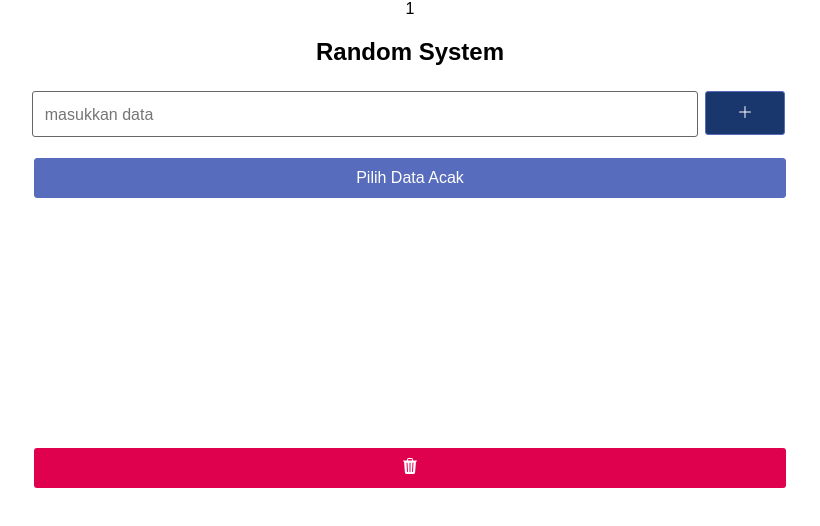
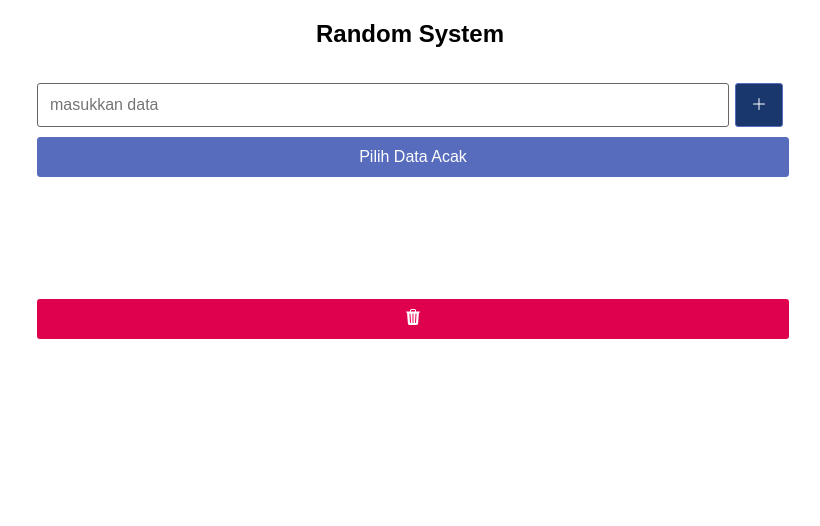
Before and after one commit to okyFaishal/okyfaishal.github.io, a plain HTML site: page random.html in a window 1280 px wide. Shown: the whole page, without its empty margins (230-1050 px from the left). Drawn offline with Linux system fonts and the light colour scheme.

Commit message:
fix random

```diff
--- a/random.html
+++ b/random.html
@@ -6,37 +6,51 @@
   <link rel="stylesheet" href="style.css">
   <style>
     input {
-      width: 40rem;
+      width: 100%;
+      /* margin: 0px; */
+      /* padding: 12px 0px; */
+      margin: 5px 3px;
+    }
+    .input{
+      display: flex;
     }
     button {
       margin: 5px 3px;
       padding: 10px 15px;
+    }
+    .container {
+      max-width: 47rem;
+      padding: 10px;
+      margin: auto;
     }
   </style>
   <title>Random</title>
 </head>
 <body>
   <div class="text-center">
-    1
     <h2>Random System</h2>
-    <input id="inputData" style="padding-top: 14px;" type="text" placeholder="masukkan data">
-    <button style="background-color: #19376D; width: 5rem;" onclick="tambahData()">
+  </div>
+  <div class="container">
+    <div class="text-center input">
+      <input id="inputData" style="" type="text" placeholder="masukkan data">
+      <button style="background-color: #19376D;" onclick="tambahData()">
         <svg style="padding-top: 2px;" xmlns="http://www.w3.org/2000/svg" width="16" height="16" fill="currentColor" class="bi bi-plus-lg" viewBox="0 0 16 16">
           <path fill-rule="evenodd" d="M8 2a.5.5 0 0 1 .5.5v5h5a.5.5 0 0 1 0 1h-5v5a.5.5 0 0 1-1 0v-5h-5a.5.5 0 0 1 0-1h5v-5A.5.5 0 0 1 8 2"/>
         </svg>
       </button>
     </div>
     <div class="text-center">
-    <button id="pilih-acak" onclick="pilihDataAcak()" style="width: 47rem;">Pilih Data Acak</button>
+      <button id="pilih-acak" onclick="pilihDataAcak()" style="width: 100%;">Pilih Data Acak</button>
     </div>
-  <div id="containerData" class="text-center" style="width: 47rem; height: 15rem; margin: auto; overflow: auto;">
+    <div id="containerData" class="text-center" style="width: 100%; max-height: 15rem; min-height: 7rem; margin: auto; overflow: auto;">
     </div>
     <div id="hapus" style="text-align: center; width: 100%;">
-    <button style="background-color: #df004e; width: 47rem; border: none;" onclick="hapusData()">
+      <button style="background-color: #df004e; width: 100%; border: none;" onclick="hapusData()">
         <svg xmlns="http://www.w3.org/2000/svg" width="16" height="16" fill="currentColor" class="bi bi-trash3-fill" viewBox="0 0 16 16">
           <path d="M11 1.5v1h3.5a.5.5 0 0 1 0 1h-.538l-.853 10.66A2 2 0 0 1 11.115 16h-6.23a2 2 0 0 1-1.994-1.84L2.038 3.5H1.5a.5.5 0 0 1 0-1H5v-1A1.5 1.5 0 0 1 6.5 0h3A1.5 1.5 0 0 1 11 1.5m-5 0v1h4v-1a.5.5 0 0 0-.5-.5h-3a.5.5 0 0 0-.5.5M4.5 5.029l.5 8.5a.5.5 0 1 0 .998-.06l-.5-8.5a.5.5 0 1 0-.998.06Zm6.53-.528a.5.5 0 0 0-.528.47l-.5 8.5a.5.5 0 0 0 .998.058l.5-8.5a.5.5 0 0 0-.47-.528ZM8 4.5a.5.5 0 0 0-.5.5v8.5a.5.5 0 0 0 1 0V5a.5.5 0 0 0-.5-.5"/>
         </svg>
       </button>
+    </div>
   </div>
   <script>
     data = []
```
Lines whose indentation alone changed are shown as unchanged.
